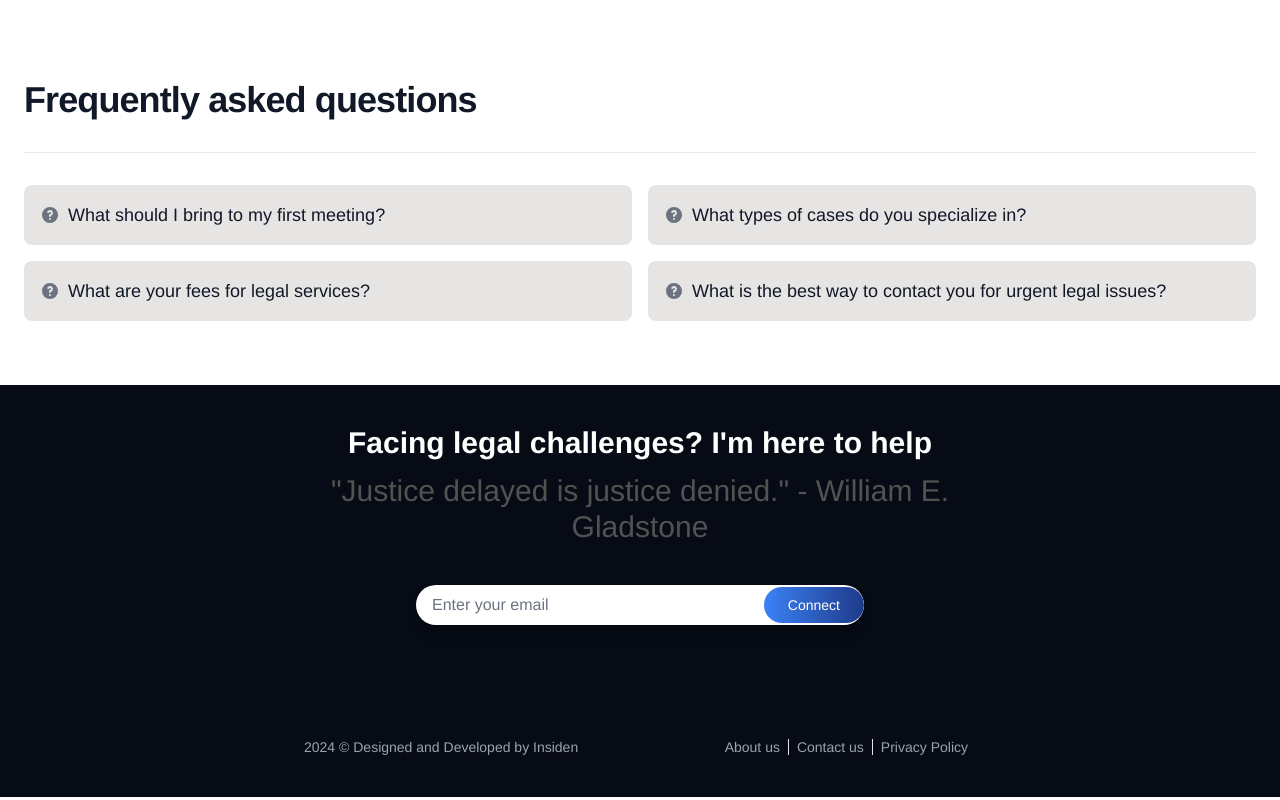
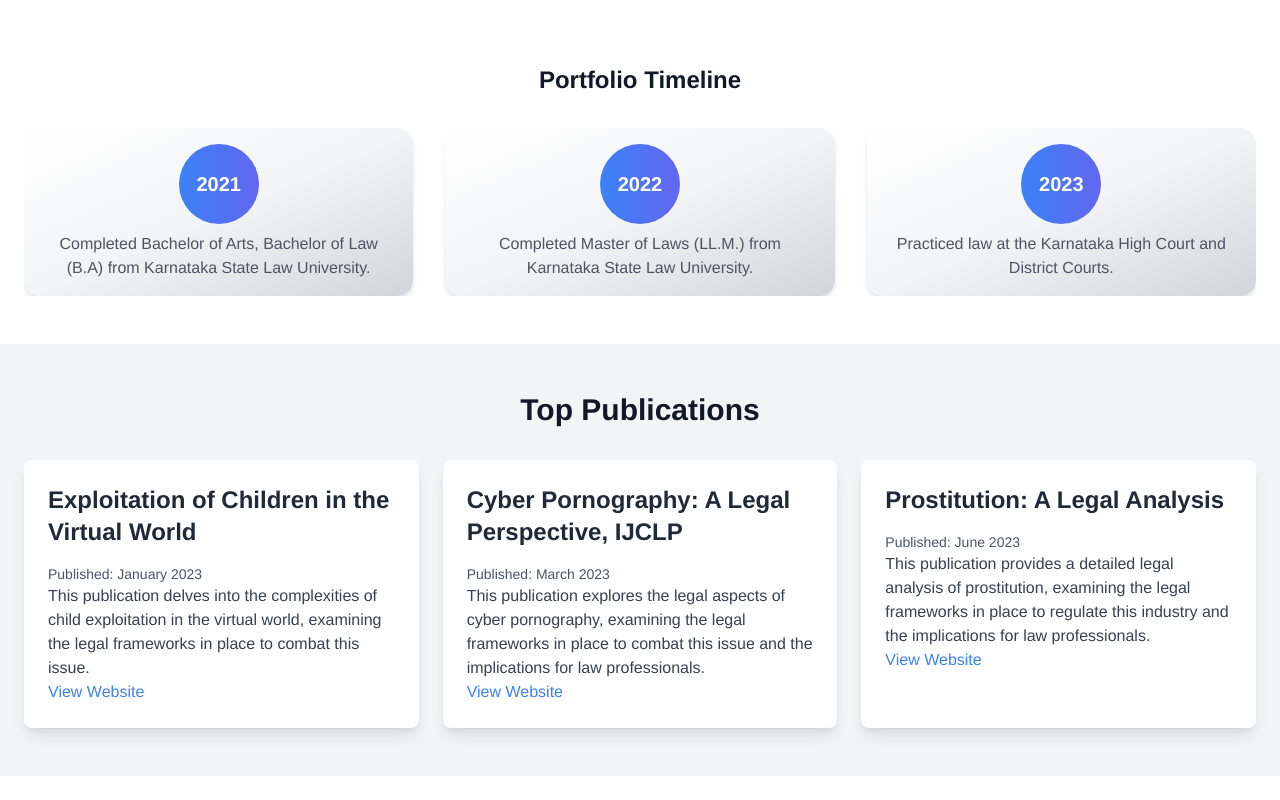
Before and after one commit to iam-AyushTiwari/adv.ananyaTiwari, a Next.js app: page /about in a window 1280 px wide. Shown: the part 960-1760 px from the top of the page. Built offline with nearby package versions, Linux system fonts and the light colour scheme.

Commit message:
about section updated

```diff
--- a/src/components/about/About.tsx
+++ b/src/components/about/About.tsx
@@ -7,6 +7,7 @@ import about2 from "../../images/about2.jpg";
 
 const About = () => {
   return (
+    <>
       <section className="bg-white dark:bg-gray-900">
         <div className="gap-16 items-center py-8 px-4 mx-auto max-w-screen-xl lg:grid lg:grid-cols-2 lg:py-16 lg:px-6">
           <motion.div
@@ -20,10 +21,10 @@ const About = () => {
             </h2>
             <p className="mb-4">
               Ananya Tiwari is a dedicated and ambitious law graduate from
-            Karnataka State Law University, holding a B.A., LL.B. (Hons.) degree
-            and a member of the Karnataka State Bar Council. Her extensive
-            experience spans internships at prestigious institutions, including
-            the{" "}
+              Karnataka State Law University, holding a B.A., LL.B. (Hons.)
+              degree and a member of the Karnataka State Bar Council. Her
+              extensive experience spans internships at prestigious
+              institutions, including the{" "}
               <strong className="text-black dark:text-black">
                 High Court of Karnataka
               </strong>
@@ -32,16 +33,16 @@ const About = () => {
                 District Courts
               </strong>
               , and various NGOs. Passionate about learning and tackling
-            challenges, she has contributed to legal publications, participated
-            in moot court competitions, and attended webinars on contemporary
-            legal issues. Known for her creativity, diligence, and adaptability,
-            Ananya combines her legal expertise with a keen interest in
-            exploring new cultures and languages, making her a versatile and
-            resourceful professional.
+              challenges, she has contributed to legal publications,
+              participated in moot court competitions, and attended webinars on
+              contemporary legal issues. Known for her creativity, diligence,
+              and adaptability, Ananya combines her legal expertise with a keen
+              interest in exploring new cultures and languages, making her a
+              versatile and resourceful professional.
             </p>
             <p>
-            We are strategists, designers and developers. Innovators and problem
-            solvers. Small enough to be simple and quick.
+              I am a advocate, strategist and problem solver. I am small enough
+              to be simple and quick.
             </p>
           </motion.div>
           <motion.div
@@ -63,6 +64,118 @@ const About = () => {
           </motion.div>
         </div>
       </section>
+      <section className="bg-white dark:bg-gray-900">
+        <div className="container mx-auto p-6 py-12">
+          <div className="flex flex-col gap-8">
+            <div className="flex items-center justify-center gap-4">
+              <h2 className="text-2xl font-bold text-gray-900 dark:text-white">
+                Portfolio Timeline
+              </h2>
+            </div>
+            <div className="flex overflow-x-auto space-x-8">
+              {[
+                {
+                  year: "2021",
+                  description:
+                    "Completed Bachelor of Arts, Bachelor of Law (B.A) from Karnataka State Law University.",
+                },
+                {
+                  year: "2022",
+                  description:
+                    "Completed Master of Laws (LL.M.) from Karnataka State Law University.",
+                },
+                {
+                  year: "2023",
+                  description:
+                    "Practiced law at the Karnataka High Court and District Courts.",
+                },
+              ].map((item, index) => (
+                <motion.div
+                  key={index}
+                  initial={{ opacity: 0, x: 0 }}
+                  whileInView={{ opacity: 1, x: 0 }}
+                  transition={{ duration: 0.5 }}
+                  className="flex flex-col items-center space-y-2 bg-gradient-to-br from-white via-gray-100 to-gray-300 p-4 rounded-2xl shadow-md"
+                >
+                  <div className="w-20 h-20 bg-gradient-to-r from-blue-500 to-indigo-500 rounded-full flex items-center justify-center">
+                    <h3 className="text-white font-bold text-xl">
+                      {item.year}
+                    </h3>
+                  </div>
+                  <p className="text-center text-gray-600 dark:text-gray-300 max-w-sm">
+                    {item.description}
+                  </p>
+                </motion.div>
+              ))}
+            </div>
+          </div>
+        </div>
+      </section>
+      <section className="bg-gray-100 dark:bg-gray-800">
+        <div className="container mx-auto p-6 py-12">
+          <div className="flex flex-col gap-8">
+            <div className="flex items-center justify-center gap-4">
+              <h2 className="text-3xl font-bold text-gray-900 dark:text-white">
+                Top Publications
+              </h2>
+            </div>
+            <div className="grid grid-cols-1 md:grid-cols-2 lg:grid-cols-3 gap-6">
+              {[
+                {
+                  title: "Exploitation of Children in the Virtual World",
+                  date: "Published: January 2023",
+                  description:
+                    "This publication delves into the complexities of child exploitation in the virtual world, examining the legal frameworks in place to combat this issue.",
+                  link: "https://www.legalbites.in/",
+                },
+                {
+                  title: "Cyber Pornography: A Legal Perspective, IJCLP",
+                  date: "Published: March 2023",
+                  description:
+                    "This publication explores the legal aspects of cyber pornography, examining the legal frameworks in place to combat this issue and the implications for law professionals.",
+                  link: "https://example.com/tech-modern-law",
+                },
+                {
+                  title: "Prostitution: A Legal Analysis",
+                  date: "Published: June 2023",
+                  description:
+                    "This publication provides a detailed legal analysis of prostitution, examining the legal frameworks in place to regulate this industry and the implications for law professionals.",
+                  link: "https://example.com/international-law",
+                },
+              ].map((publication, index) => (
+                <motion.div
+                  key={index}
+                  initial={{ opacity: 0, x: 0 }}
+                  whileInView={{ opacity: 1, x: 0 }}
+                  transition={{ duration: 0.5 }}
+                  className="bg-white dark:bg-gray-900 rounded-lg shadow-lg p-6"
+                >
+                  <h3 className="text-2xl font-semibold text-gray-800 dark:text-white mb-4">
+                    {publication.title}
+                  </h3>
+                  <p className="text-sm text-gray-600 dark:text-gray-400">
+                    {publication.date}
+                  </p>
+                  <p className="text-gray-700 dark:text-gray-300">
+                    {publication.description}
+                  </p>
+                  <div className="flex items-center">
+                    <a
+                      href={publication.link}
+                      target="_blank"
+                      rel="noopener noreferrer"
+                      className="text-blue-500 dark:text-blue-300 hover:underline"
+                    >
+                      View Website
+                    </a>
+                  </div>
+                </motion.div>
+              ))}
+            </div>
+          </div>
+        </div>
+      </section>
+    </>
   );
 };
 
```
Also changed, not shown: next.config.ts (+5 -5 lines). Lines whose indentation alone changed are shown as unchanged.
